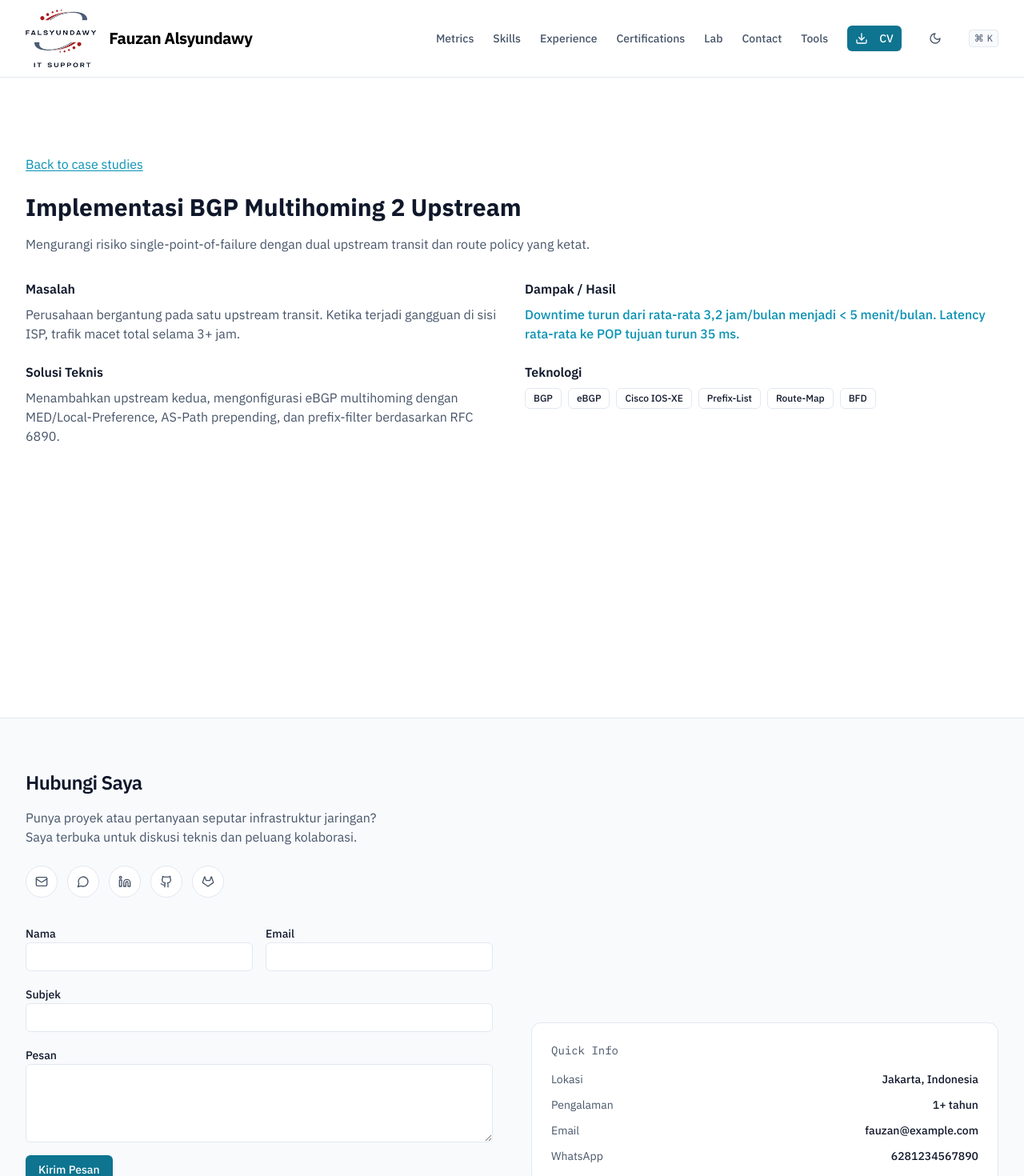
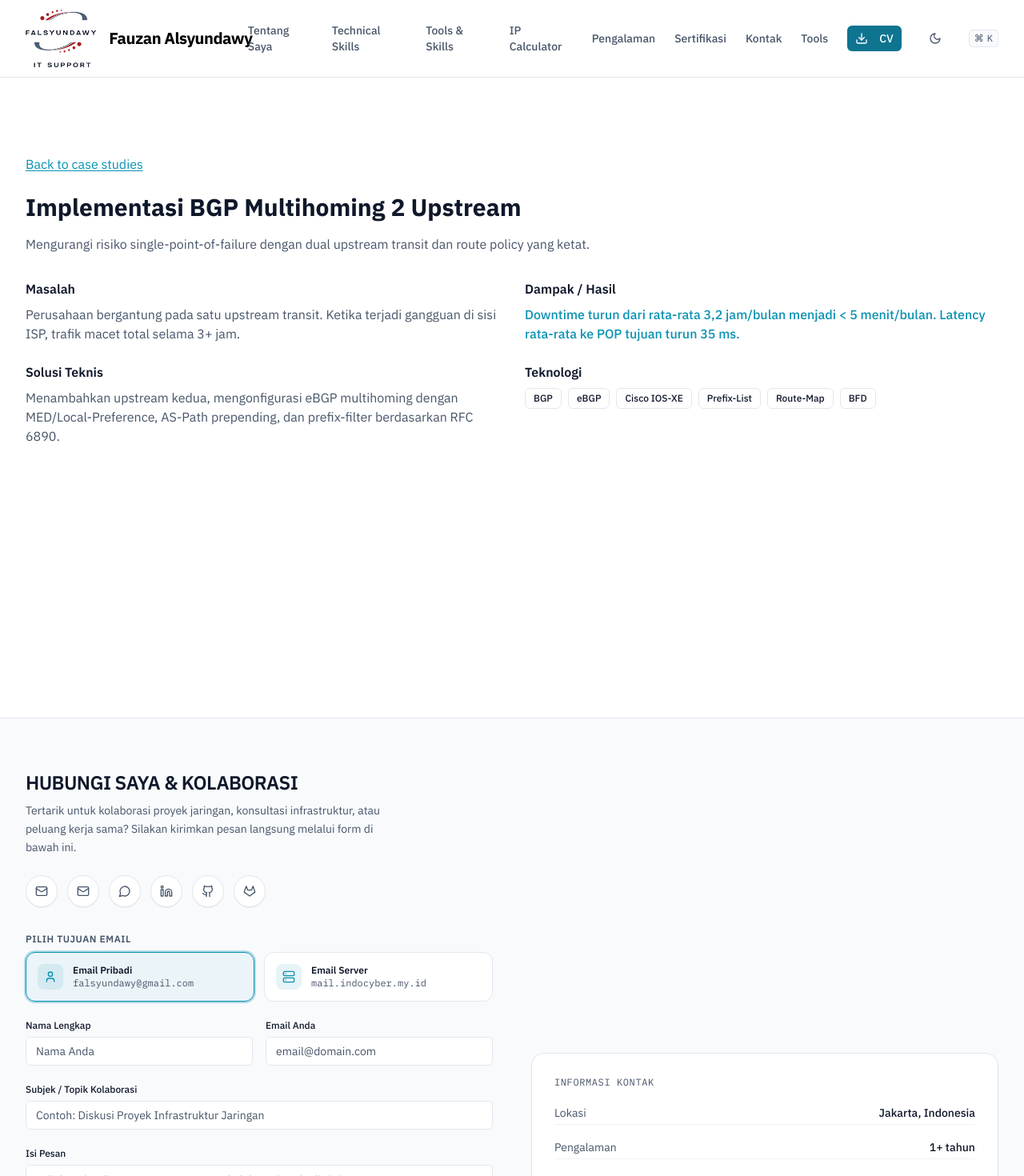
Before and after one commit to FauzanAlsyundawy/portofolio, a Next.js app: page /case-studies/bgp-multihoming-2-upstream in a window 1280 px wide. Shown: the top 1470 px of the page at 80% size. Built offline with nearby package versions, Linux system fonts and the light colour scheme.

Commit message:
feat: update real MikroTik certifications, align navbar sections, dedicate IP Calculator, and enhance contact collaboration form with email routing

```diff
--- a/app/actions.ts
+++ b/app/actions.ts
@@ -5,27 +5,45 @@ import { Resend } from "resend";
 export async function sendContactMessage(formData: {
   name: string;
   email: string;
+  targetEmail: string;
   subject: string;
   message: string;
 }) {
+  const destination =
+    formData.targetEmail === "falsyundawy@mail.indocyber.my.id"
+      ? "falsyundawy@mail.indocyber.my.id"
+      : "falsyundawy@gmail.com";
+
   try {
     if (!process.env.RESEND_API_KEY) {
-      // API key belum dikonfigurasi - kembalikan pesan informatif
-      return { ok: false, error: "Email service belum dikonfigurasi. Silakan isi form kontak melalui email langsung." };
+      // Kembalikan status fallback agar client otomatis membuka email client jika API Resend belum ada
+      return {
+        ok: true,
+        useClientFallback: true,
+        destination,
+        message: `Membuka aplikasi email menuju ${destination}`,
+      };
     }
 
     const resend = new Resend(process.env.RESEND_API_KEY);
 
     await resend.emails.send({
       from: "Portfolio Contact <onboarding@resend.dev>",
-      to: [process.env.CONTACT_TO_EMAIL || "you@example.com"],
-      subject: `[Portfolio] ${formData.subject}`,
+      to: [destination],
+      subject: `[Portfolio Kolaborasi] ${formData.subject}`,
       replyTo: formData.email,
-      text: `From: ${formData.name} <${formData.email}>\n\n${formData.message}`,
+      text: `Pesan Kolaborasi Baru:\n\nPengirim: ${formData.name}\nEmail Pengirim: ${formData.email}\nTarget Tujuan: ${destination}\nSubjek: ${formData.subject}\n\nIsi Pesan:\n${formData.message}`,
     });
 
-    return { ok: true };
-  } catch {
-    return { ok: false, error: "Gagal mengirim pesan. Coba lagi nanti." };
+    return { ok: true, destination, useClientFallback: false };
+  } catch (err: unknown) {
+    const message = err instanceof Error ? err.message : "Error";
+    // Jika Resend error (misal domain belum verify), fallback ke client mailto agar pesan tetap terkirim
+    return {
+      ok: true,
+      useClientFallback: true,
+      destination,
+      error: message,
+    };
   }
 }
--- a/components/sections/contact-footer.tsx
+++ b/components/sections/contact-footer.tsx
@@ -1,22 +1,23 @@
 "use client";
 
-import Link from "next/link";
 import { contactSocials, personal } from "@/data/config";
 import { Button } from "@/components/ui/button";
 import { Input } from "@/components/ui/input";
 import { Textarea } from "@/components/ui/textarea";
 import { Label } from "@/components/ui/label";
-import { Mail, MessageCircle, Linkedin, Github, Gitlab, ArrowUp } from "lucide-react";
+import { Mail, MessageCircle, Linkedin, Github, Gitlab, ArrowUp, Server, User, Send } from "lucide-react";
 import { useState } from "react";
 import { toast } from "sonner";
 import { useForm } from "react-hook-form";
 import { zodResolver } from "@hookform/resolvers/zod";
 import { z } from "zod";
 import { sendContactMessage } from "@/app/actions";
+import { cn } from "@/lib/utils";
 
 const schema = z.object({
   name: z.string().min(2, "Nama minimal 2 karakter"),
   email: z.string().email("Format email tidak valid"),
+  targetEmail: z.enum(["falsyundawy@gmail.com", "falsyundawy@mail.indocyber.my.id"]),
   subject: z.string().min(3, "Subjek minimal 3 karakter"),
   message: z.string().min(10, "Pesan minimal 10 karakter"),
 });
@@ -28,18 +29,42 @@ function ContactFooter() {
   const {
     register,
     handleSubmit,
+    watch,
     reset,
     formState: { errors },
-  } = useForm<FormValues>({ resolver: zodResolver(schema) });
+  } = useForm<FormValues>({
+    resolver: zodResolver(schema),
+    defaultValues: {
+      targetEmail: "falsyundawy@gmail.com",
+    },
+  });
+
+  const selectedTarget = watch("targetEmail");
 
   const onSubmit = async (data: FormValues) => {
     setSubmitting(true);
     const result = await sendContactMessage(data);
     if (result.ok) {
-      toast.success("Pesan terkirim! Saya akan segera merespons.");
-      reset();
+      if (result.useClientFallback) {
+        toast.success(`Membuka email client untuk mengirim pesan ke ${data.targetEmail}...`);
+        const mailtoUrl = `mailto:${data.targetEmail}?subject=${encodeURIComponent(
+          `[Kolaborasi] ${data.subject}`
+        )}&body=${encodeURIComponent(
+          `Halo Fauzan,\n\nNama Pengirim: ${data.name}\nEmail Pengirim: ${data.email}\n\nIsi Pesan:\n${data.message}`
+        )}`;
+        window.open(mailtoUrl, "_blank");
+      } else {
+        toast.success(`Pesan kolaborasi berhasil dikirimkan ke ${data.targetEmail}!`);
+      }
+      reset({
+        name: "",
+        email: "",
+        targetEmail: data.targetEmail,
+        subject: "",
+        message: "",
+      });
     } else {
-      toast.error(result.error || "Gagal mengirim pesan. Silakan gunakan email langsung.");
+      toast.error(result.error || "Gagal mengirim pesan. Silakan hubungi langsung via WhatsApp atau email.");
     }
     setSubmitting(false);
   };
@@ -55,16 +80,15 @@ function ContactFooter() {
   };
 
   return (
-    <footer id="contact" className="border-t border-border bg-surface">
+    <footer id="contact" className="border-t border-border bg-surface relative">
       <div className="container-section py-16">
         <div className="grid gap-12 lg:grid-cols-2">
           <div>
-            <h2 className="text-2xl font-semibold tracking-tight text-ink mb-4">
-              Hubungi Saya
+            <h2 className="text-2xl font-semibold tracking-tight text-ink mb-2 uppercase">
+              Hubungi Saya &amp; Kolaborasi
             </h2>
-            <p className="text-muted mb-6 max-w-md">
-              Punya proyek atau pertanyaan seputar infrastruktur jaringan? Saya terbuka untuk
-              diskusi teknis dan peluang kolaborasi.
+            <p className="text-muted mb-6 max-w-md text-sm leading-relaxed">
+              Tertarik untuk kolaborasi proyek jaringan, konsultasi infrastruktur, atau peluang kerja sama? Silakan kirimkan pesan langsung melalui form di bawah ini.
             </p>
 
             <div className="flex flex-wrap gap-3 mb-8">
@@ -77,7 +101,8 @@ function ContactFooter() {
                     target="_blank"
                     rel="noopener noreferrer"
                     aria-label={social.name}
-                    className="inline-flex h-10 w-10 items-center justify-center rounded-full border border-border bg-canvas text-muted hover:text-signal hover:border-signal transition-colors"
+                    title={social.name}
+                    className="inline-flex h-10 w-10 items-center justify-center rounded-full border border-border bg-canvas text-muted hover:text-signal hover:border-signal transition-colors shadow-2xs"
                   >
                     <Icon className="h-4 w-4" />
                   </a>
@@ -86,61 +111,135 @@ function ContactFooter() {
             </div>
 
             <form onSubmit={handleSubmit(onSubmit)} className="space-y-4">
+              {/* Pilihan Email Tujuan (Pribadi vs Server) */}
+              <div>
+                <Label className="block text-xs font-semibold uppercase tracking-wider text-muted mb-2">
+                  Pilih Tujuan Email
+                </Label>
+                <div className="grid grid-cols-1 sm:grid-cols-2 gap-3">
+                  <label
+                    className={cn(
+                      "flex items-center gap-3 p-3.5 rounded-xl border cursor-pointer transition-all",
+                      selectedTarget === "falsyundawy@gmail.com"
+                        ? "border-signal bg-signal/5 ring-2 ring-signal/30 text-ink shadow-xs"
+                        : "border-border bg-canvas text-muted hover:border-signal/50 hover:bg-surface/50"
+                    )}
+                  >
+                    <input
+                      type="radio"
+                      value="falsyundawy@gmail.com"
+                      {...register("targetEmail")}
+                      className="sr-only"
+                    />
+                    <div className="h-8 w-8 rounded-lg bg-signal/10 text-signal flex items-center justify-center shrink-0">
+                      <User className="h-4 w-4" />
+                    </div>
+                    <div className="min-w-0 flex-1">
+                      <p className="text-xs font-semibold text-ink">Email Pribadi</p>
+                      <p className="text-xs text-muted truncate font-mono">falsyundawy@gmail.com</p>
+                    </div>
+                  </label>
+
+                  <label
+                    className={cn(
+                      "flex items-center gap-3 p-3.5 rounded-xl border cursor-pointer transition-all",
+                      selectedTarget === "falsyundawy@mail.indocyber.my.id"
+                        ? "border-signal bg-signal/5 ring-2 ring-signal/30 text-ink shadow-xs"
+                        : "border-border bg-canvas text-muted hover:border-signal/50 hover:bg-surface/50"
+                    )}
+                  >
+                    <input
+                      type="radio"
+                      value="falsyundawy@mail.indocyber.my.id"
+                      {...register("targetEmail")}
+                      className="sr-only"
+                    />
+                    <div className="h-8 w-8 rounded-lg bg-signal/10 text-signal flex items-center justify-center shrink-0">
+                      <Server className="h-4 w-4" />
+                    </div>
+                    <div className="min-w-0 flex-1">
+                      <p className="text-xs font-semibold text-ink">Email Server</p>
+                      <p className="text-xs text-muted truncate font-mono">mail.indocyber.my.id</p>
+                    </div>
+                  </label>
+                </div>
+              </div>
+
               <div className="grid gap-4 sm:grid-cols-2">
                 <div>
-                  <Label htmlFor="name">Nama</Label>
-                  <Input id="name" {...register("name")} />
+                  <Label htmlFor="name" className="text-xs font-medium">Nama Lengkap</Label>
+                  <Input id="name" placeholder="Nama Anda" {...register("name")} className="mt-1" />
                   {errors.name && (
                     <p className="text-xs text-status-critical mt-1">{errors.name.message}</p>
                   )}
                 </div>
                 <div>
-                  <Label htmlFor="email">Email</Label>
-                  <Input id="email" type="email" {...register("email")} />
+                  <Label htmlFor="email" className="text-xs font-medium">Email Anda</Label>
+                  <Input id="email" type="email" placeholder="email@domain.com" {...register("email")} className="mt-1" />
                   {errors.email && (
                     <p className="text-xs text-status-critical mt-1">{errors.email.message}</p>
                   )}
                 </div>
               </div>
+
               <div>
-                <Label htmlFor="subject">Subjek</Label>
-                <Input id="subject" {...register("subject")} />
+                <Label htmlFor="subject" className="text-xs font-medium">Subjek / Topik Kolaborasi</Label>
+                <Input id="subject" placeholder="Contoh: Diskusi Proyek Infrastruktur Jaringan" {...register("subject")} className="mt-1" />
                 {errors.subject && (
                   <p className="text-xs text-status-critical mt-1">{errors.subject.message}</p>
                 )}
               </div>
+
               <div>
-                <Label htmlFor="message">Pesan</Label>
-                <Textarea id="message" rows={4} {...register("message")} />
+                <Label htmlFor="message" className="text-xs font-medium">Isi Pesan</Label>
+                <Textarea id="message" rows={4} placeholder="Tuliskan detail pesan atau penawaran kolaborasi Anda di sini..." {...register("message")} className="mt-1" />
                 {errors.message && (
                   <p className="text-xs text-status-critical mt-1">{errors.message.message}</p>
                 )}
               </div>
-              <Button type="submit" disabled={submitting} className="w-full sm:w-auto">
-                {submitting ? "Mengirim..." : "Kirim Pesan"}
+
+              <Button type="submit" disabled={submitting} className="w-full sm:w-auto gap-2">
+                <Send className="h-4 w-4" />
+                {submitting ? "Mengirim..." : `Kirim Pesan ke ${selectedTarget === "falsyundawy@gmail.com" ? "Email Pribadi" : "Email Server"}`}
               </Button>
             </form>
           </div>
 
           <div className="flex flex-col justify-end">
-            <div className="rounded-xl border border-border bg-canvas p-6">
-              <h3 className="font-mono text-sm text-muted mb-4">Quick Info</h3>
-              <dl className="space-y-3 text-sm">
-                <div className="flex justify-between">
+            <div className="rounded-2xl border border-border bg-canvas p-6 sm:p-7 shadow-xs">
+              <h3 className="font-mono text-xs uppercase tracking-wider text-muted mb-4">Informasi Kontak</h3>
+              <dl className="space-y-3.5 text-sm">
+                <div className="flex justify-between items-center py-1 border-b border-border/50">
                   <dt className="text-muted">Lokasi</dt>
                   <dd className="font-medium text-ink">{personal.location}</dd>
                 </div>
-                <div className="flex justify-between">
+                <div className="flex justify-between items-center py-1 border-b border-border/50">
                   <dt className="text-muted">Pengalaman</dt>
                   <dd className="font-medium text-ink">{personal.experience}</dd>
                 </div>
-                <div className="flex justify-between">
-                  <dt className="text-muted">Email</dt>
-                  <dd className="font-medium text-ink">{personal.email}</dd>
+                <div className="flex justify-between items-center py-1 border-b border-border/50">
+                  <dt className="text-muted">Email Pribadi</dt>
+                  <dd className="font-mono text-xs text-ink font-semibold">
+                    <a href="mailto:falsyundawy@gmail.com" className="hover:text-signal transition-colors">
+                      falsyundawy@gmail.com
+                    </a>
+                  </dd>
                 </div>
-                <div className="flex justify-between">
-                  <dt className="text-muted">WhatsApp</dt>
-                  <dd className="font-medium text-ink">{personal.whatsapp}</dd>
+                <div className="flex justify-between items-center py-1 border-b border-border/50">
+                  <dt className="text-muted">Email Server</dt>
+                  <dd className="font-mono text-xs text-ink font-semibold">
+                    <a href="mailto:falsyundawy@mail.indocyber.my.id" className="hover:text-signal transition-colors">
+                      mail.indocyber.my.id
+                    </a>
+                  </dd>
+                </div>
+                <div className="flex justify-between items-center py-1">
+                  <dt className="text-muted">WhatsApp / Telp</dt>
+                  <dd className="font-mono text-xs text-ink font-semibold">
+                    <a href="https://wa.me/621399823073" target="_blank" rel="noopener noreferrer" className="hover:text-signal transition-colors">
+                      +621399823073
+                    </a>
+                  </dd>
                 </div>
               </dl>
             </div>
--- a/components/sections/lab-showcase.tsx
+++ b/components/sections/lab-showcase.tsx
@@ -1,39 +1,31 @@
 "use client";
 
-import { Tabs, TabsList, TabsTrigger, TabsContent } from "@/components/ui/tabs";
 import { Card } from "@/components/ui/card";
 import { SubnetCalculator } from "@/components/interactive/subnet-calculator";
-import { CliTerminal } from "@/components/interactive/cli-terminal";
+import { Calculator } from "lucide-react";
 
 export function LabShowcase() {
   return (
-    <section id="lab" className="py-20 bg-canvas">
+    <section id="ip-calculator" className="py-20 bg-canvas relative">
+      {/* Anchor fallback for lab link */}
+      <div id="lab" className="sr-only" aria-hidden="true" />
       <div className="container-section">
-        <h2 className="text-2xl font-semibold tracking-tight text-ink mb-2">
-          Interaktif / Lab Showcase
-        </h2>
-        <p className="text-muted mb-8">
-          Kalkulator subnet dan preview CLI untuk menunjang validasi kompetensi teknis.
-        </p>
+        <div className="mb-8">
+          <div className="inline-flex items-center gap-2 rounded-full border border-signal/30 bg-signal/5 px-3 py-1 text-xs font-medium text-signal mb-3">
+            <Calculator className="h-3.5 w-3.5" />
+            <span>Interactive Network Utility</span>
+          </div>
+          <h2 className="text-2xl font-semibold tracking-tight text-ink uppercase">
+            IP Calculator
+          </h2>
+          <p className="text-sm text-muted mt-1">
+            Kalkulator subnetting dan analisis pengalamatan IPv4 (CIDR, netmask, broadcast, dan rentang host usable) untuk perencanaan jaringan.
+          </p>
+        </div>
 
-        <Tabs defaultValue="subnet" className="w-full">
-          <TabsList className="mb-6">
-            <TabsTrigger value="subnet">Subnet Calculator</TabsTrigger>
-            <TabsTrigger value="cli">Terminal CLI</TabsTrigger>
-          </TabsList>
-
-          <TabsContent value="subnet">
-            <Card className="p-6">
-              <SubnetCalculator />
-            </Card>
-          </TabsContent>
-
-          <TabsContent value="cli">
-            <Card className="p-0 overflow-hidden">
-              <CliTerminal />
-            </Card>
-          </TabsContent>
-        </Tabs>
+        <Card className="p-6 sm:p-8 bg-surface/50 border border-border shadow-xs">
+          <SubnetCalculator />
+        </Card>
       </div>
     </section>
   );
--- a/components/sections/navbar.tsx
+++ b/components/sections/navbar.tsx
@@ -9,12 +9,13 @@ import { Menu, Download, Sun, Moon } from "lucide-react";
 import { personal } from "@/data/config";
 
 const navLinks = [
-  { href: "/#metrics", label: "Metrics" },
-  { href: "/#skills", label: "Skills" },
-  { href: "/#experience", label: "Experience" },
-  { href: "/#certifications", label: "Certifications" },
-  { href: "/#lab", label: "Lab" },
-  { href: "/#contact", label: "Contact" },
+  { href: "/#about", label: "Tentang Saya" },
+  { href: "/#technical-skills", label: "Technical Skills" },
+  { href: "/#skills", label: "Tools & Skills" },
+  { href: "/#ip-calculator", label: "IP Calculator" },
+  { href: "/#experience", label: "Pengalaman" },
+  { href: "/#certifications", label: "Sertifikasi" },
+  { href: "/#contact", label: "Kontak" },
   { href: "/tools", label: "Tools" },
 ];
 
--- a/data/certifications.ts
+++ b/data/certifications.ts
@@ -2,35 +2,19 @@ import { type Certification } from "./types";
 
 export const certifications: Certification[] = [
   {
-    name: "CCNP Enterprise",
-    issuer: "Cisco",
-    credentialId: "CSCO12345678",
-    issueDate: "2023-06",
-    expiryDate: "2026-06",
-    verifyUrl: "https://www.credly.com/badges/...",
-  },
-  {
     name: "MTCRE — MikroTik Certified Routing Engineer",
-    issuer: "MikroTik",
-    credentialId: "MT-RE-2023-001",
-    issueDate: "2023-03",
-    expiryDate: undefined,
-    verifyUrl: "https://www.mikrotik.com/...",
+    issuer: "ID-Networkers (IDN.ID) / MikroTik",
+    credentialId: "2607RE2293",
+    issueDate: "2026-07-31",
+    expiryDate: "2029-07-31",
+    verifyUrl: "https://mikrotik.com/training/certificates",
   },
   {
     name: "MTCNA — MikroTik Certified Network Associate",
-    issuer: "MikroTik",
-    credentialId: "MT-NA-2022-005",
-    issueDate: "2022-09",
-    expiryDate: undefined,
-    verifyUrl: "https://www.mikrotik.com/...",
-  },
-  {
-    name: "APNIC Routing Security (RPKI & IRR)",
-    issuer: "APNIC",
-    credentialId: "APNIC-2024-RPKI",
-    issueDate: "2024-02",
-    expiryDate: undefined,
-    verifyUrl: "https://www.apnic.net/...",
+    issuer: "ID-Networkers (IDN.ID) / MikroTik",
+    credentialId: "2607NA1653",
+    issueDate: "2026-07-29",
+    expiryDate: "2029-07-29",
+    verifyUrl: "https://mikrotik.com/training/certificates",
   },
 ];
--- a/data/config.ts
+++ b/data/config.ts
@@ -7,8 +7,9 @@ export const personal = {
   focus:
     "Fokus: dynamic routing, BGP multihoming, dan IPv4 engineering skala enterprise serta Membangun, mengamankan, dan mengoptimalkan infrastruktur jaringan serta administrasi server untuk konektivitas tanpa batas..",
   cvUrl: "/cv.pdf",
-  email: "fauzan@example.com",
-  whatsapp: "6281234567890",
+  email: "falsyundawy@gmail.com",
+  serverEmail: "falsyundawy@mail.indocyber.my.id",
+  whatsapp: "+621399823073",
   linkedin: "https://linkedin.com/in/fauzan-alsyundawy",
   github: "https://github.com/fauzan-alsyundawy",
   gitlab: "https://gitlab.com/fauzan-alsyundawy",
@@ -44,10 +45,11 @@ export const metrics = [
 ];
 
 export const contactSocials = [
-  { name: "Email", href: `mailto:${personal.email}`, icon: "Mail" },
+  { name: "Email Pribadi", href: `mailto:${personal.email}`, icon: "Mail" },
+  { name: "Email Server", href: `mailto:${personal.serverEmail}`, icon: "Mail" },
   {
     name: "WhatsApp",
-    href: `https://wa.me/${personal.whatsapp.replace(/^0/, "62")}?text=Halo%20saya%20tertarik%20dengan%20portofolio%20Anda`,
+    href: "https://wa.me/621399823073?text=Halo%20Fauzan,%20saya%20tertarik%20untuk%20berkolaborasi",
     icon: "MessageCircle",
   },
   { name: "LinkedIn", href: personal.linkedin, icon: "Linkedin" },
```
Also changed, not shown: components/sections/certifications.tsx (+10 -10 lines).
